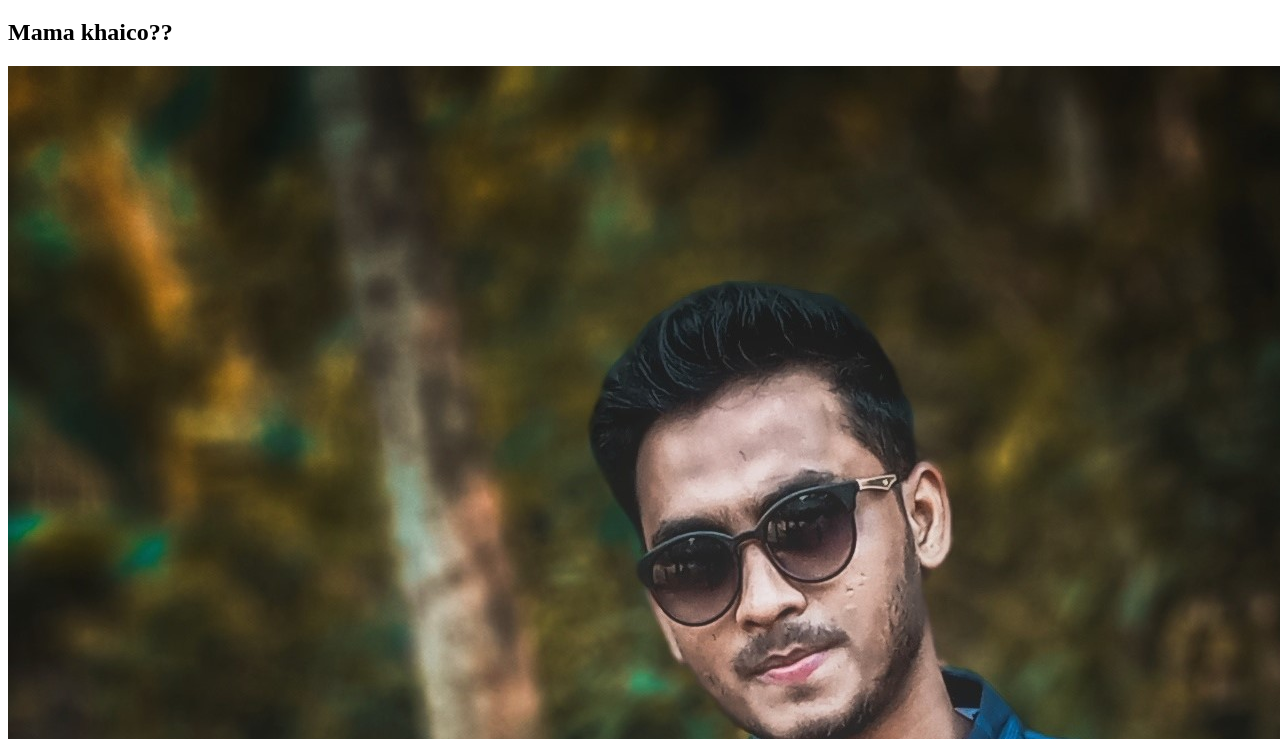
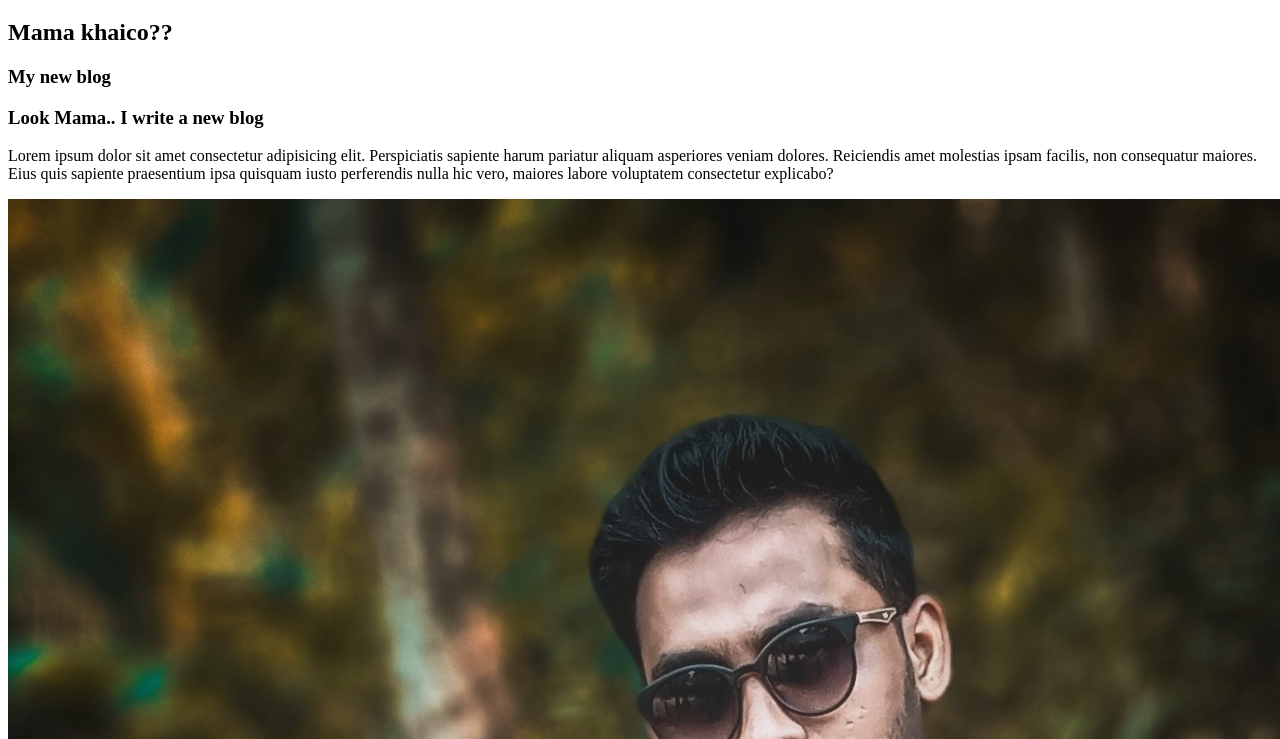
Before and after one commit to MehediHasan265/my-third-repo, a plain HTML site: page index.html in a window 1280 px wide. Shown: the part 61-800 px from the top of the page. Drawn offline with Linux system fonts and the light colour scheme.

Commit message:
new blog added

```diff
--- a/index.html
+++ b/index.html
@@ -4,11 +4,16 @@
     <meta charset="UTF-8">
     <meta http-equiv="X-UA-Compatible" content="IE=edge">
     <meta name="viewport" content="width=device-width, initial-scale=1.0">
-    <title>My Third Github Repository</title>
+    <title>My Third Github Web Repo</title>
 </head>
 <body>
     <h1>Hi How are you?? </h1>
     <h2>Mama khaico??</h2>
+    <div>
+        <h3>My new blog</h3>
+        <h3>Look Mama.. I write a new blog</h3>
+        <p>Lorem ipsum dolor sit amet consectetur adipisicing elit. Perspiciatis sapiente harum pariatur aliquam asperiores veniam dolores. Reiciendis amet molestias ipsam facilis, non consequatur maiores. Eius quis sapiente praesentium ipsa quisquam iusto perferendis nulla hic vero, maiores labore voluptatem consectetur explicabo?</p>
+    </div>
     <img src="new.jpeg" alt="">
 </body>
 </html>
```
